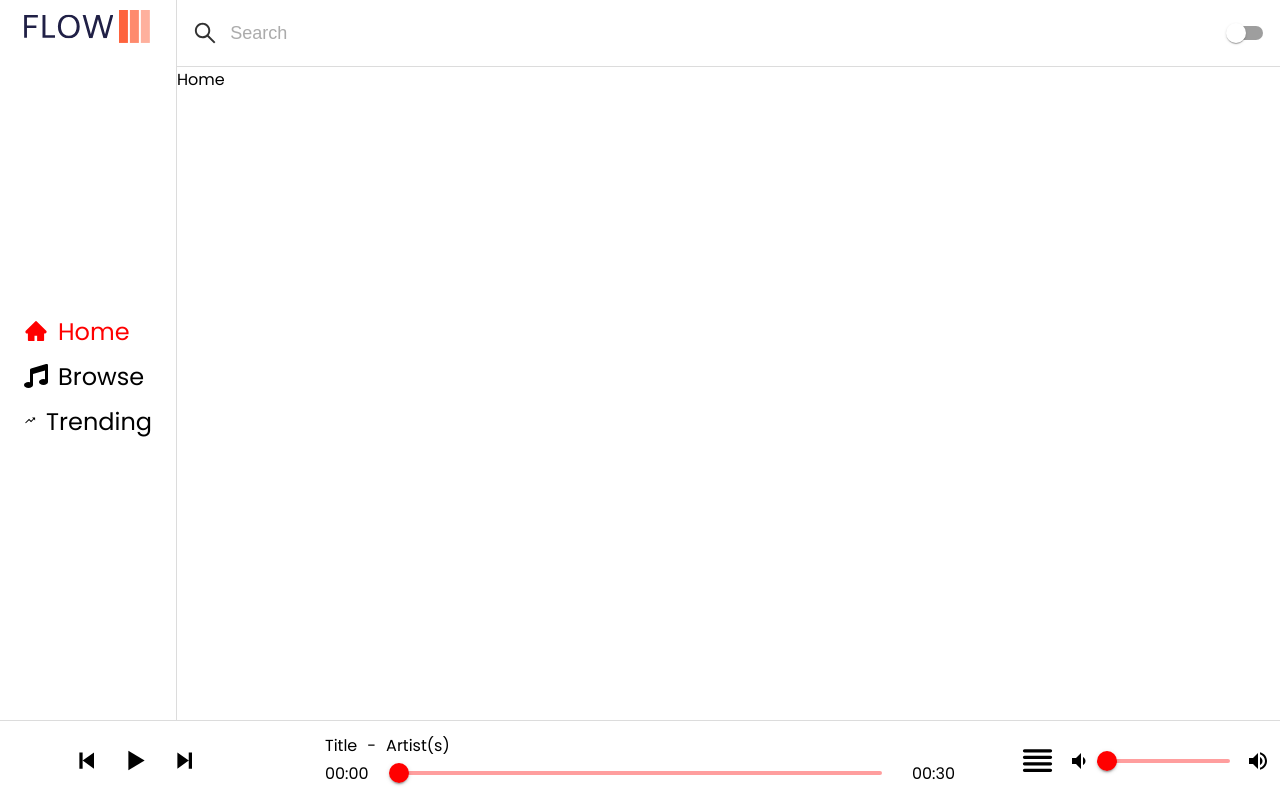
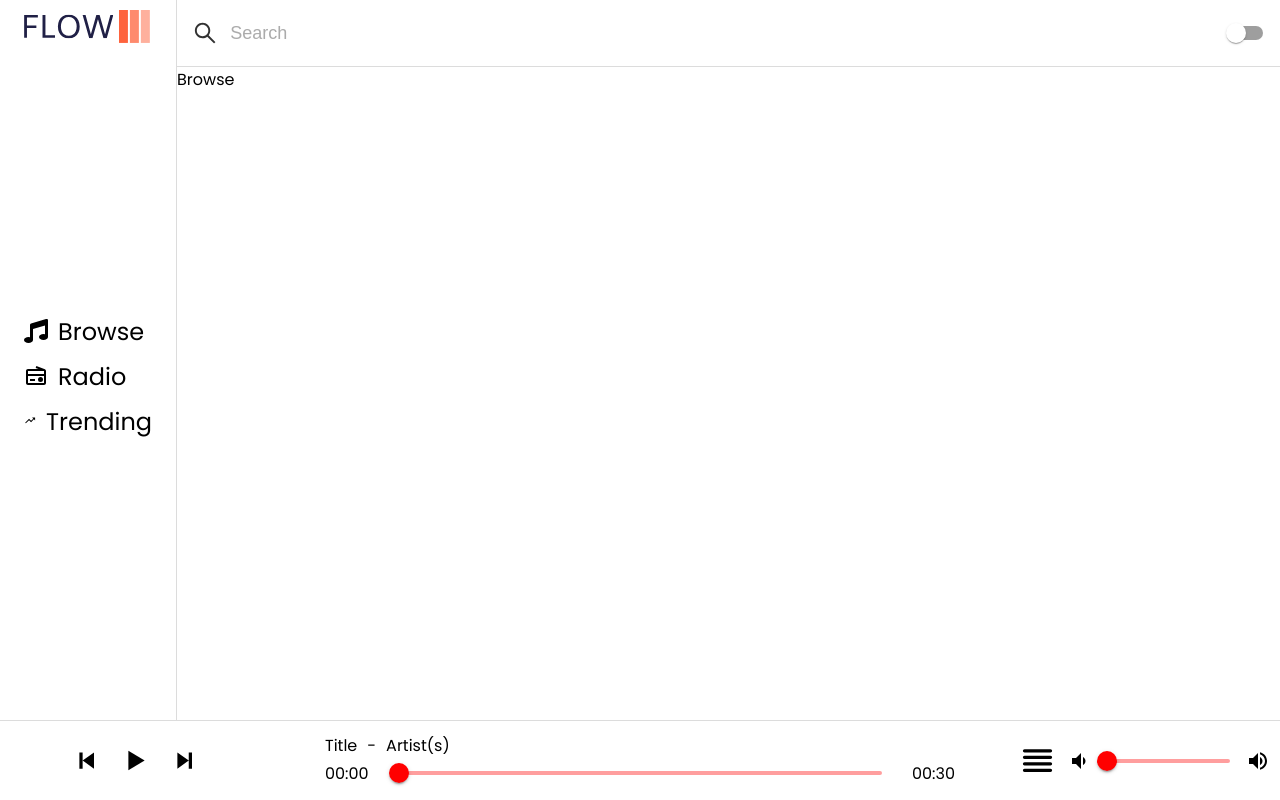
Before and after one commit to RESIDGE/music-app, a React (Vite) app: page / in a window 1280 px wide. Built offline with nearby package versions, Linux system fonts and the light colour scheme; no server answers.

Commit message:
Page Changes and API Calls
- Changed Home to Radio (fixed dependencies across the program)
- Added API Calls
- getGenres()
- getArtistsByGenre()

```diff
--- a/src/layouts/SideBar/SideBar.tsx
+++ b/src/layouts/SideBar/SideBar.tsx
@@ -1,11 +1,10 @@
-import { AiFillHome } from "react-icons/ai";
-import { BiTrendingUp } from "react-icons/bi";
+import { BiRadio, BiTrendingUp } from "react-icons/bi";
 import { FaMusic } from "react-icons/fa";
 import { NavLink } from "react-router-dom";
 import { useAppSelector, useAppDispatch } from "../../redux/hooks";
 import {
   browse,
-  home,
+  radio,
   selectSideBarLink,
   trending,
 } from "../../redux/sidebar/sidebarSlice";
@@ -24,20 +23,9 @@ const SideBar = () => {
       </div>
       {/* Links */}
       <div className="side-bar__links">
-        {/* Home Link */}
+        {/* Browse Link */}
         <NavLink
           to="/"
-          className={`link ${
-            linkSelection === "home" ? "link--highlight" : ""
-          }`}
-          onClick={() => dispatch(home())}
-        >
-          <AiFillHome />
-          Home
-        </NavLink>
-        {/* Browse Link */}
-        <NavLink
-          to="/browse"
           className={`link ${
             linkSelection === "browse" ? "link--highlight" : ""
           }`}
@@ -45,6 +33,17 @@ const SideBar = () => {
         >
           <FaMusic />
           Browse
+        </NavLink>
+        {/* Radio Link */}
+        <NavLink
+          to="/radio"
+          className={`link ${
+            linkSelection === "radio" ? "link--highlight" : ""
+          }`}
+          onClick={() => dispatch(radio())}
+        >
+          <BiRadio />
+          Radio
         </NavLink>
         {/* Trending Link */}
         <NavLink
--- /dev/null
+++ b/src/lib/genre/getArtistsByGenre.ts
@@ -0,0 +1,15 @@
+import axios from "axios";
+
+export const getArtistsByGenre = async (genreID: string) => {
+  const options = {
+    method: "GET",
+    url: `https://cors-anywhere.herokuapp.com/https://api.deezer.com/genre/${genreID}/artists`,
+  };
+
+  try {
+    const response = await axios.request(options);
+    return response.data.data;
+  } catch (error) {
+    console.log(error);
+  }
+};
--- /dev/null
+++ b/src/lib/genre/getGenres.ts
@@ -0,0 +1,15 @@
+import axios from "axios";
+
+export const getGenres = async () => {
+  const options = {
+    method: "GET",
+    url: "https://cors-anywhere.herokuapp.com/https://api.deezer.com/genre",
+  };
+
+  try {
+    const response = await axios.request(options);
+    return response.data.data;
+  } catch (error) {
+    console.log(error);
+  }
+};
--- /dev/null
+++ b/src/lib/genre/index.ts
@@ -0,0 +1,2 @@
+export { getArtistsByGenre } from "./getArtistsByGenre";
+export { getGenres } from "./getGenres";
--- /dev/null
+++ b/src/lib/index.ts
@@ -0,0 +1 @@
+export { getArtistsByGenre, getGenres } from "./genre/index";
--- a/src/pages/Browse/Browse.tsx
+++ b/src/pages/Browse/Browse.tsx
@@ -1,6 +1,12 @@
+import { getGenres } from "../../lib/index";
+import { useEffect } from "react";
 import "./Browse.css";
 
 const Browse = () => {
+  useEffect(() => {
+    getGenres().then((response) => console.log(response));
+  }, []);
+
   return <div className="browse-content">Browse</div>;
 };
 
--- a/src/pages/Home/Home.tsx
+++ /dev/null
@@ -1,7 +0,0 @@
-import "./Home.css";
-
-const Home = () => {
-  return <div className="home-content">Home</div>;
-};
-
-export default Home;
--- a/src/pages/index.ts
+++ b/src/pages/index.ts
@@ -1,6 +1,6 @@
 import Browse from "./browse/Browse";
 import Genre from "./genre/Genre";
-import Home from "./home/Home";
+import Radio from "./radio/Radio";
 import Trending from "./trending/Trending";
 
-export { Browse, Genre, Home, Trending };
+export { Browse, Genre, Radio, Trending };
--- /dev/null
+++ b/src/pages/radio/Radio.tsx
@@ -0,0 +1,7 @@
+import "./Radio.css";
+
+const Radio = () => {
+  return <div className="home-content">Radio</div>;
+};
+
+export default Radio;
--- a/src/redux/sidebar/sideBarSlice.ts
+++ b/src/redux/sidebar/sideBarSlice.ts
@@ -18,8 +18,8 @@ export const sideBarSlice = createSlice({
     browse: (state) => {
       state.value = "browse";
     },
-    home: (state) => {
-      state.value = "home";
+    radio: (state) => {
+      state.value = "radio";
     },
     trending: (state) => {
       state.value = "trending";
@@ -27,6 +27,6 @@ export const sideBarSlice = createSlice({
   },
 });
 
-export const { browse, home, trending } = sideBarSlice.actions;
+export const { browse, radio, trending } = sideBarSlice.actions;
 export const selectSideBarLink = (state: RootState) => state.sideBar.value;
 export default sideBarSlice.reducer;
--- a/src/routes/AppRoutes.tsx
+++ b/src/routes/AppRoutes.tsx
@@ -1,16 +1,16 @@
 import { Routes, Route } from "react-router-dom";
-import { Browse, Genre, Home, Trending } from "../pages/index";
+import { Browse, Genre, Radio, Trending } from "../pages/index";
 
 const AppRoutes = () => {
   return (
     <>
       <Routes>
-        {/* Home Component */}
-        <Route path="/" element={<Home />} />
         {/* Browse Component (genre selector) */}
-        <Route path="/browse" element={<Browse />} />
+        <Route path="/" element={<Browse />} />
         {/* Genre Component (:name = genre name) */}
         <Route path="/genre/:name" element={<Genre />} />
+        {/* Radio Component */}
+        <Route path="/radio" element={<Radio />} />
         {/* Trending Component (top 10 for albums, artists, and tracks) */}
         <Route path="/trending" element={<Trending />} />
       </Routes>
```
Also changed, not shown: src/pages/radio/Radio.css (renamed from src/pages/Home/Home.css).
